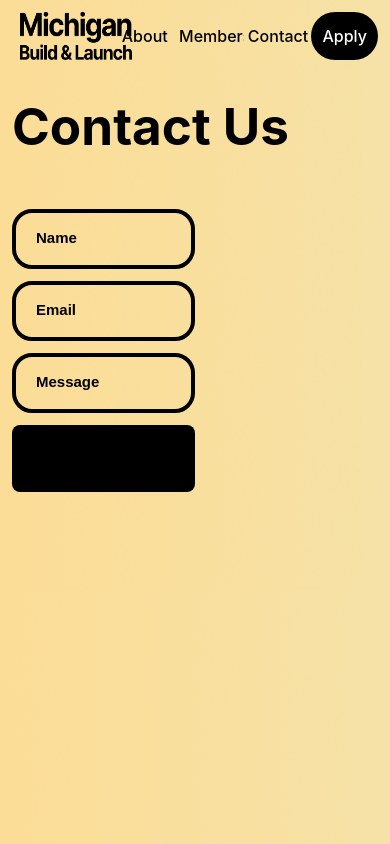
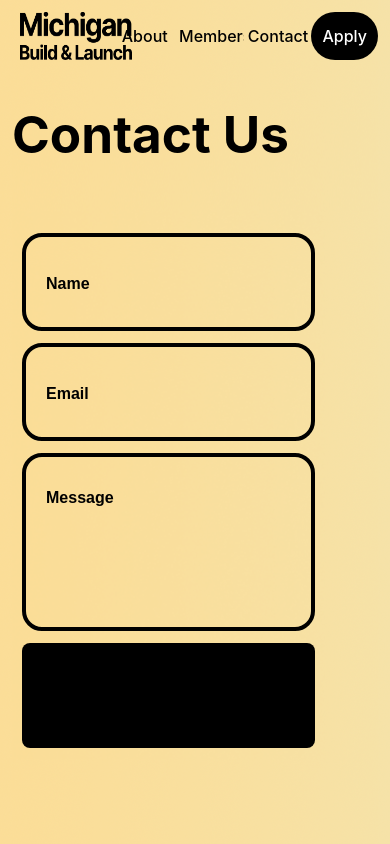
Before and after one commit to rohitkartha/build-and-launch-website, a Vue app: page /Contact in a window 390 px wide. Built offline with nearby package versions, Linux system fonts and the light colour scheme.

Commit message:
somewhat functional mobile designs

```diff
--- a/src/components/Apply.vue
+++ b/src/components/Apply.vue
@@ -12,8 +12,7 @@ import Header from "../components/Header.vue";
       University of Michigan. We accept
       undergraduate applicants from any field of
       study at the University of Michigan.
-    </p>
-    <p>
+      <br />
       If you're interested in applying, please
       complete our general member interest form.
     </p>
@@ -26,7 +25,7 @@ import Header from "../components/Header.vue";
 <style scoped>
 .container {
   display: grid;
-  grid-template-rows: 1fr 1fr 1fr 1fr 1fr;
+  grid-template-rows: 1fr 1fr 1fr 1fr;
   height: 50%;
 }
 
@@ -54,4 +53,11 @@ button {
   display: inline-block;
   border-radius: 16px;
 }
+
+@media (width < 750px) {
+  .container {
+    grid-template-rows: 1fr 1fr 2fr 1fr;
+    height: 60%;
+  }
+}
 </style>
--- a/src/components/Contact.vue
+++ b/src/components/Contact.vue
@@ -6,7 +6,6 @@ import Header from "../components/Header.vue";
   <div class="container">
     <Header :logo="true" />
     <h1>Contact Us</h1>
-
     <div class="messageFields">
       <input
         type="text"
@@ -20,11 +19,12 @@ import Header from "../components/Header.vue";
         id=""
         placeholder="Email" />
       <input
+        class="message"
         type="text"
         name=""
         id=""
         placeholder="Message" />
-      <button>SEND</button>
+      <button>Send</button>
     </div>
   </div>
 </template>
@@ -32,10 +32,18 @@ import Header from "../components/Header.vue";
 <style scoped>
 .container {
   display: grid;
-  grid-template-rows: 1fr 1fr 3fr 1fr;
+  grid-template-rows: 1fr 1fr 5fr 1fr;
   height: 70%;
 }
 
+.message {
+  height: 1000px;
+}
+
+.message::placeholder {
+  position: relative;
+  bottom: 46px;
+}
 h1 {
   text-align: left;
   color: black;
@@ -61,12 +69,18 @@ input {
 input::placeholder {
   color: black;
   font-weight: bold;
-  font-size: 15px;
+  font-size: 16px;
+}
+
+.message::target-text {
+  position: relative;
+  bottom: 46px;
 }
 
 input,
 textarea {
   color: black;
+  font-size: 20px;
 }
 
 button {
@@ -80,4 +94,16 @@ button {
     height: 100%;
   }
 }
+
+@media (width< 500px) {
+  .container {
+    height: 100%;
+    width: 100%;
+    overflow: scroll;
+  }
+  .messageFields {
+    width: 80%;
+    padding: 10px;
+  }
+}
 </style>
```
